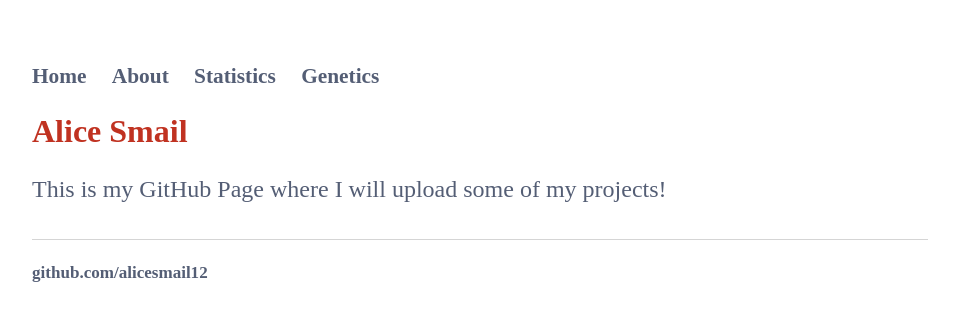
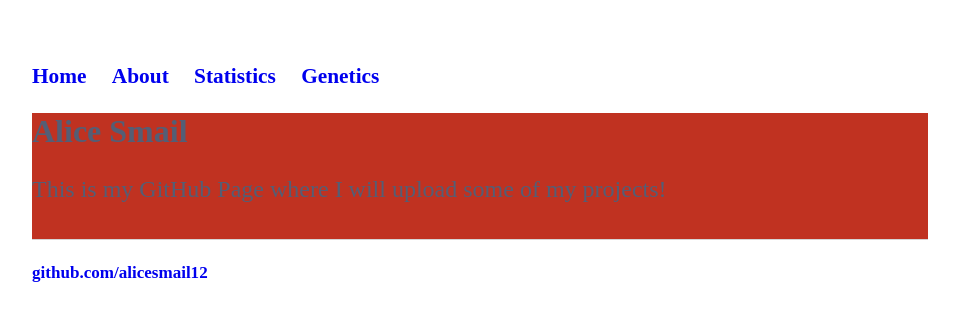
Before and after one commit to alicesmail12/alicesmail12.github.io, a Jekyll site: the page built from index.html, in a window 1280 px wide. Shown: the top 321 px of the page, without its empty margins (160-1119 px from the left). Built offline with Jekyll 4.4.1, drawn with Linux system fonts in a browser that asks for light colours; some web fonts are replaced.

Commit message:
Update main.css

```diff
--- a/css/main.css
+++ b/css/main.css
@@ -6,6 +6,7 @@ zoom: 90%;
 }
 div{
     color: #545E75;
+    background-color: #C03221;
 }
 
 h1{
@@ -13,21 +14,19 @@ h1{
     font-family: 'Radio Canada Big';
     line-height: 36px;
     font-weight:bold;
-    color: #C03221;
+    color: #545E75;
 }
 
 h2 {
     font-size: 20pt;
     font-family: 'Radio Canada Big';
     line-height: 36px;
-    color: #545E75;
 }
 
 h3,h4,h5,h6,p {
     font-size: 16pt;
     font-family: 'Radio Canada Big';
     line-height: 32px;
-    color: #545E75;
 }
 
 body {
@@ -36,7 +35,6 @@ body {
     font-size: 16pt;
     font-family: 'Radio Canada Big';
     line-height: 32px;
-    color: #545E75;
 }
 
 bold {
@@ -44,7 +42,6 @@ bold {
     font-size: 16pt;
     line-height: 32px;
     font-weight:bold;
-    color: #545E75;
 }
 
 title {
@@ -58,7 +55,6 @@ nav ul, footer ul {
     padding: 0px;
     list-style: none;
     font-weight: bold;
-    color: #545E75;
 }
 
 nav ul li, footer ul li {
@@ -68,7 +64,6 @@ nav ul li, footer ul li {
 
 a {
     text-decoration: none;
-    color: #545E75;
 }
 
 a:hover {
@@ -80,14 +75,12 @@ footer {
     border-top: 1px solid #d5d5d5;
     font-size: .8em;
     font-family: 'Radio Canada Big';
-    color: #545E75;
 }
 
 ul.posts {
     margin: 20px auto 40px;
     font-size: 1.5em;
     font-family: 'Radio Canada Big';
-    color: #545E75;
 }
 
 ul.posts li {
@@ -101,7 +94,6 @@ sp{
 
 subtitle {
     text-decoration: none;
-    color: #545E75;
     font-size: 18pt;
     font-family: 'Radio Canada Big';
     line-height: 36px;
```
